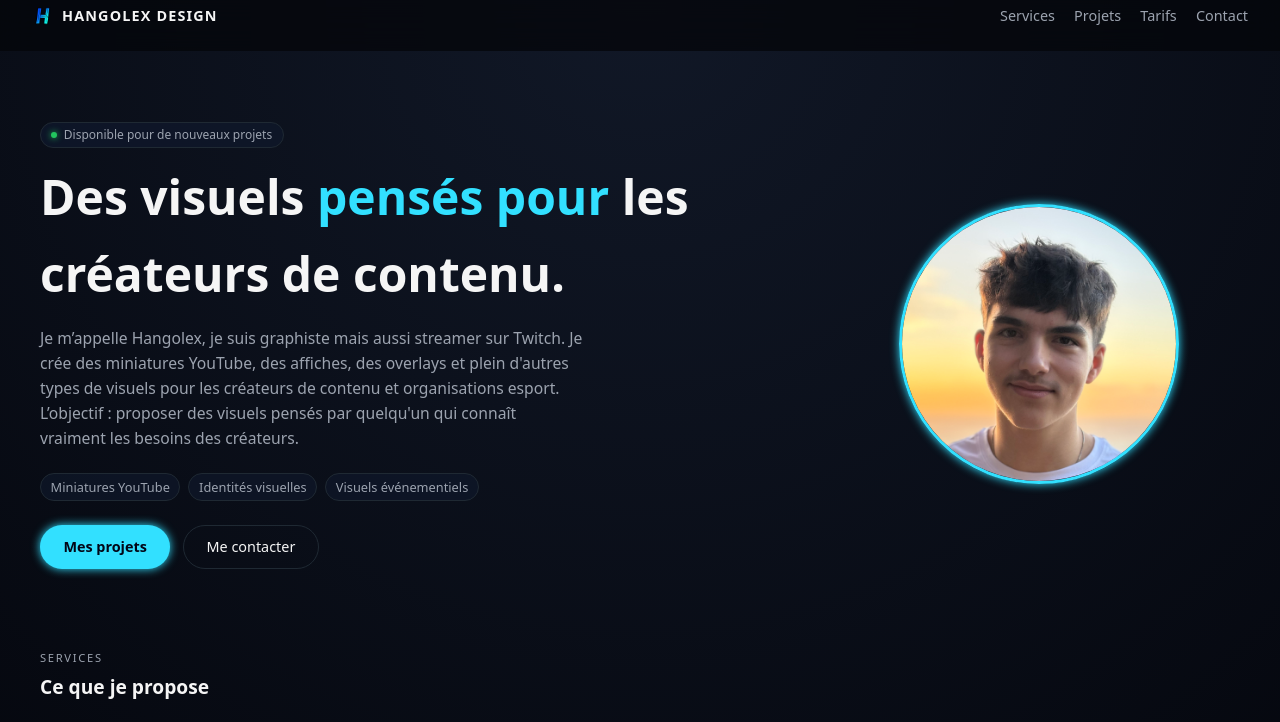
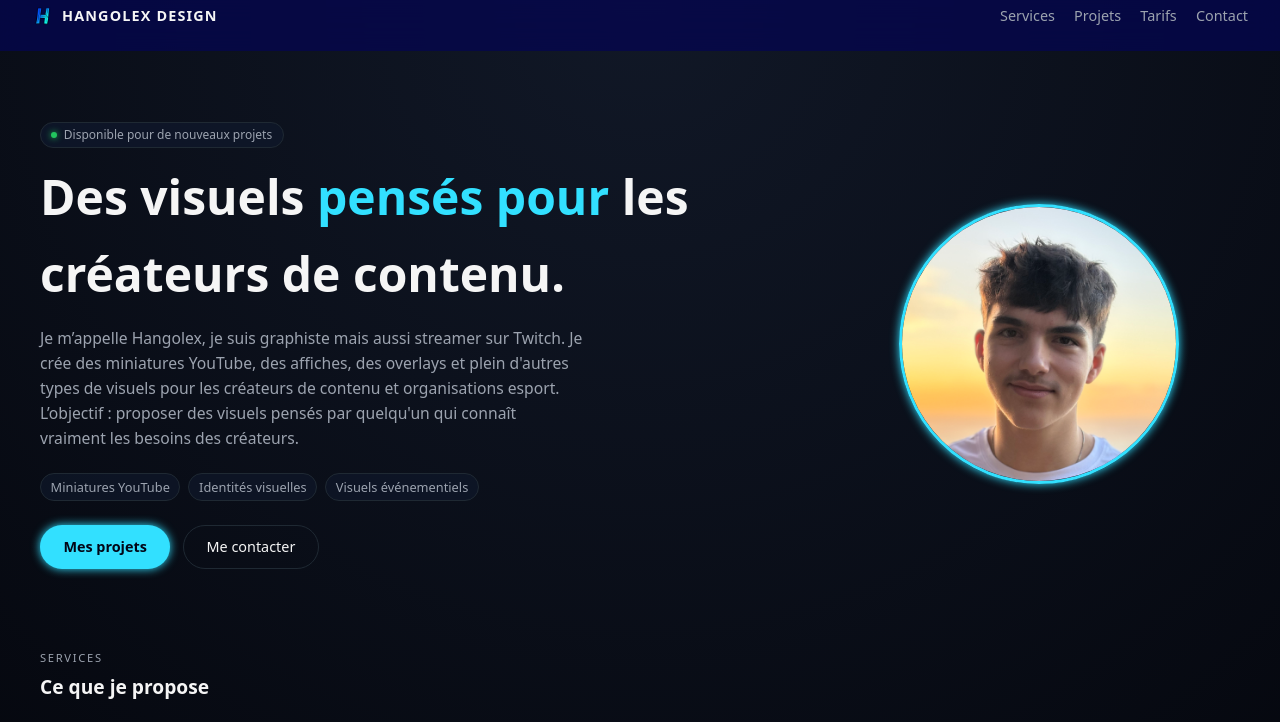
Before and after one commit to HangolexDesign/HangolexDesign.github.io, a plain HTML site: page index.html in a window 1280 px wide. Shown: the top 722 px of the page. Drawn offline with Linux system fonts and the light colour scheme.

Commit message:
Update index.html

```diff
--- a/index.html
+++ b/index.html
@@ -60,7 +60,7 @@
       left: 0;
       width: 100%;
 
-      background: rgba(5, 6, 10, 0.75);
+      background: rgba(5, 6, 80, 0.75);
       backdrop-filter: blur(12px);
 
       padding: 0.25rem 2rem 1.5rem;
```
